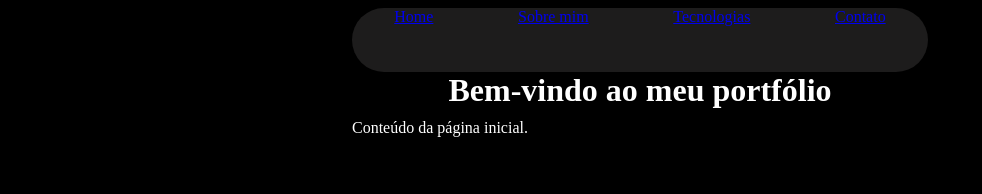
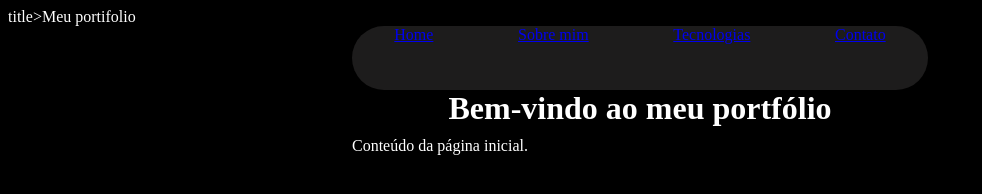
Before and after one commit to All4nFernandes/Portifolio, a plain HTML site: page index.html in a window 1280 px wide. Shown: the whole page, without its empty margins (0-982 px from the left). Drawn offline with Linux system fonts and the light colour scheme; a web font is replaced by a local one.

Commit message:
index alterado

```diff
--- a/index.html
+++ b/index.html
@@ -1,15 +1,14 @@
 <!DOCTYPE html>
 <html lang="pt-br">
-
 <head>
     <meta charset="UTF-8">
     <meta name="viewport" content="width=device-width, initial-scale=1.0">
-    <title>Meu portifolio</title>
+    title>Meu portifolio</title>
 
     <link rel="preconnect" href="https://fonts.googleapis.com">
     <link rel="preconnect" href="https://fonts.gstatic.com" crossorigin>
     <link href="https://fonts.googleapis.com/css2?family=Gowun+Batang:wght@400;700&display=swap" rel="stylesheet">
-    <link rel="stylesheet" href="/Portifolio/css/style.css">
+    <link  rel="stylesheet" href="/Portifolio/css/style.css">
 
 
     <link rel="stylesheet" href="https://cdn.jsdelivr.net/npm/@mdi/font@7.4.47/css/materialdesignicons.min.css">
```
